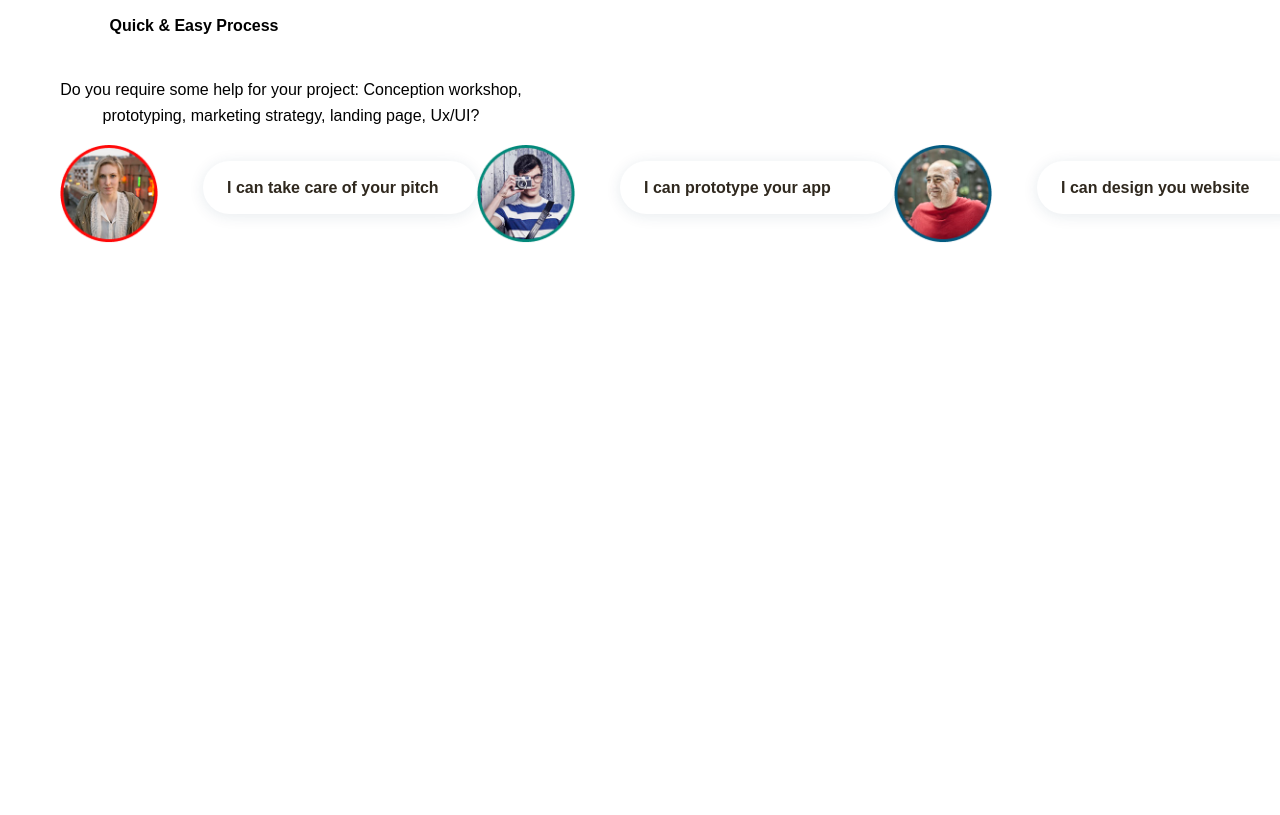
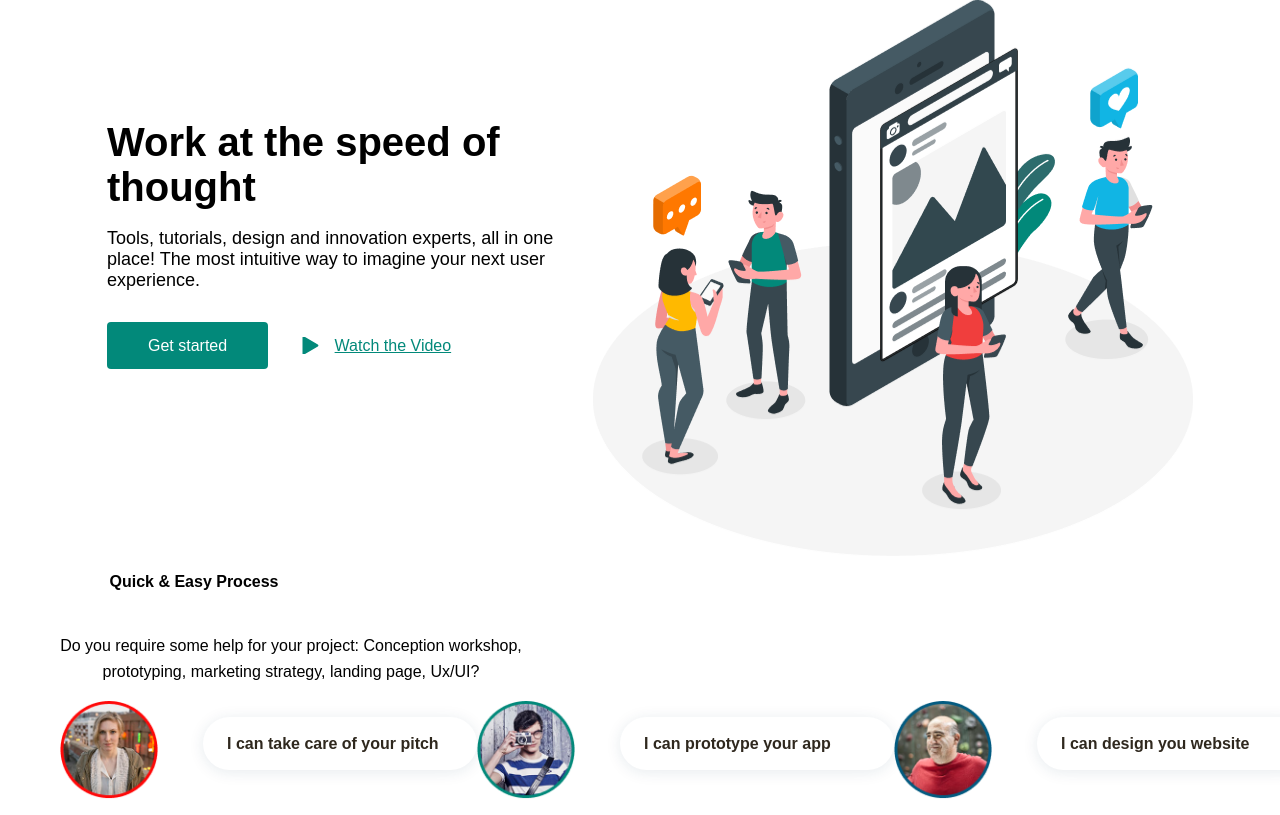
Before and after one commit to Ibrokhim3/Project-Product, a plain HTML site: page index.html in a window 1280 px wide. Drawn offline with Linux system fonts and the light colour scheme.

Commit message:
added intro

```diff
--- a/index.html
+++ b/index.html
@@ -8,6 +8,19 @@
     <title>Product</title>
   </head>
   <body>
+    <section class="intro container">
+      <div class="intro__text-wrapper">
+        <p class="intro__title">Work at the speed of thought</p>
+        <p class="intro__description">
+          Tools, tutorials, design and innovation experts, all in one place! The
+          most intuitive way to imagine your next user experience.
+        </p>
+      </div>
+      <div class="intro__links">
+        <a href="#" class="intro__started-link">Get started</a>
+        <button class="intro__watch-video">Watch the Video</button>
+      </div>
+    </section>
     <section class="easy__process">
       <div class="container">
         <h2 class="easy__title">Quick & Easy Process</h2>
--- a/sass/blocks/_blocks.scss
+++ b/sass/blocks/_blocks.scss
@@ -1,3 +1,4 @@
 @import "./header";
 @import "./container";
 @import "./easy";
+@import "./intro";
--- a/sass/blocks/_container.scss
+++ b/sass/blocks/_container.scss
@@ -2,4 +2,5 @@
   max-width: 1400px;
   padding: 0 20px;
   overflow-x: hidden;
+  margin: 0 auto;
 }
--- /dev/null
+++ b/sass/blocks/_intro.scss
@@ -0,0 +1,69 @@
+.intro{
+    height: 555.7px;
+    width: 1106px;
+    position: relative;
+
+    &::before{
+        background: url(../../img/intro-img.png) no-repeat center;
+        right: 0;
+        bottom: 0;
+        width: 600px;
+        height: 555.72px;
+        display: block;
+
+        position: absolute;
+
+        content: '';
+    }
+}
+
+.intro__text-wrapper{
+    margin-top: 120px;
+}
+
+.intro__title{
+    margin: 0;
+    width: 518px;
+    font-weight: 700;
+    font-size: 40px;
+}
+
+.intro__description{
+    font-weight: 400;
+    font-size: 18px;
+    width: 458px;
+    margin-top: 18px;
+}
+
+.intro__links{
+    margin-top: 45px;
+}
+
+.intro__started-link{
+    text-decoration: none;
+    color: #fff;
+    padding: 15px 41px;
+    border-radius: 4px;
+    background-color: $accent-color;
+}
+
+.intro__watch-video{
+    text-decoration: underline;
+    border: none;
+    background-color: transparent;
+    color: $accent-color;
+    position: relative;
+    margin-left: 56px;
+
+    &::before{
+        background: url(../../img/play-button.svg) no-repeat center;
+        width: 20px;
+        height: 17px;
+        position: absolute;
+
+        left: -28.5px;
+
+        display: block;
+        content: '';
+    }
+}
```
Also changed, not shown: css/main.css, img/intro-img.png (added), img/play-button.svg (added), 1 other file.
